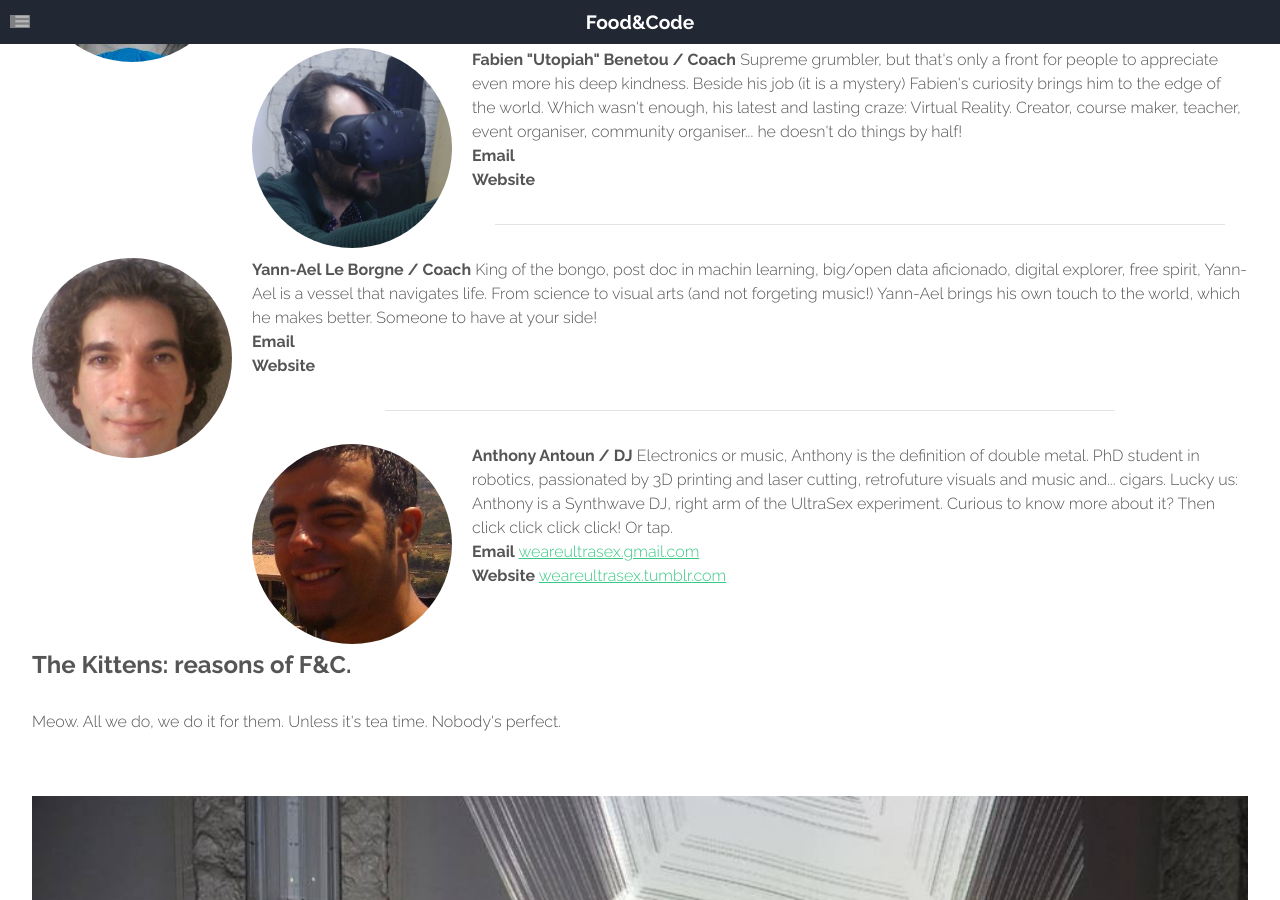
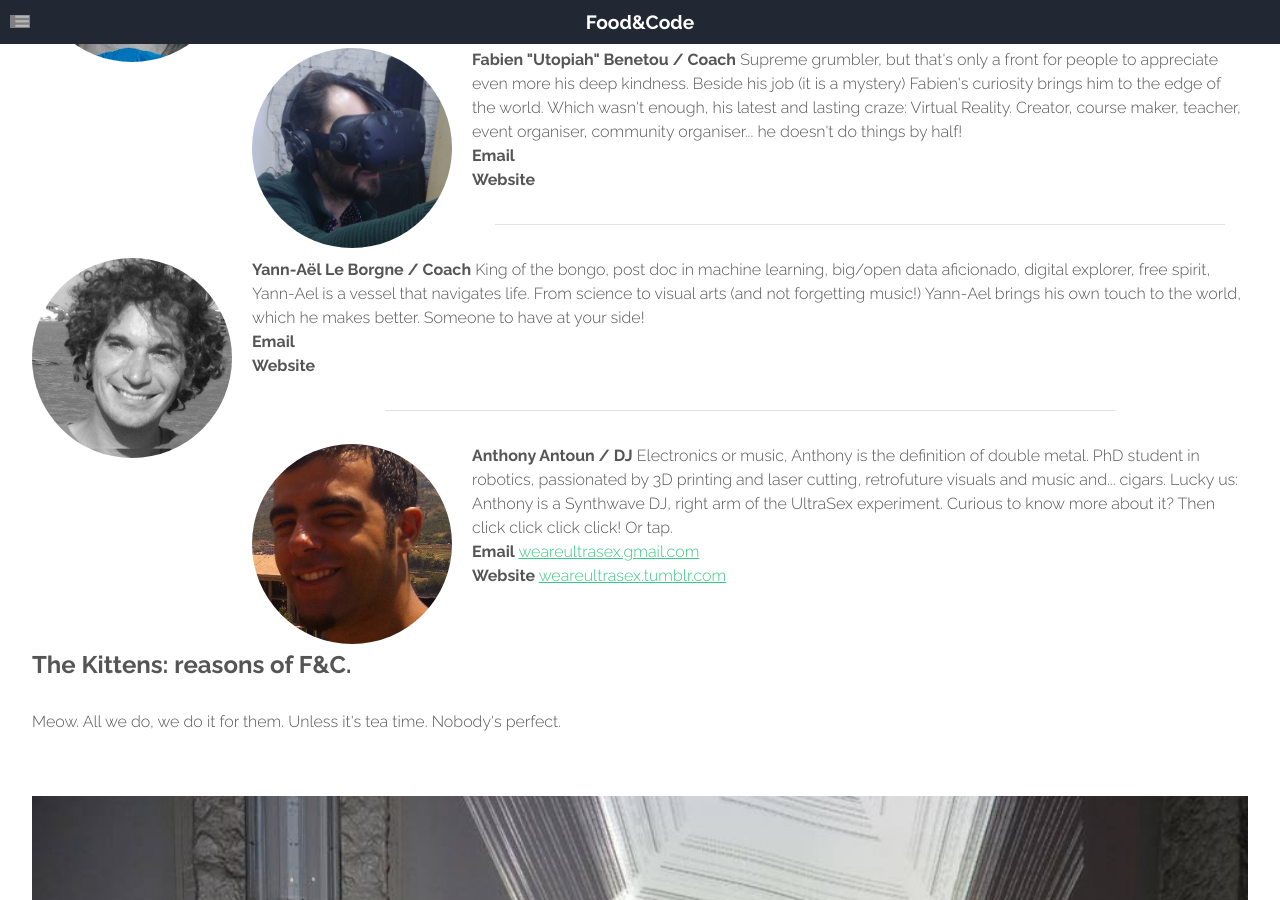
Before and after one commit to FoodAndCode/foodandcode.github.io, a Jekyll site: the page built from team.html, in a window 1280 px wide and 900 px high, scrolled down 1120 px. Built offline with Jekyll 4.4.1, drawn with Linux system fonts in a browser that asks for light colours; grey boxes are pictures that could not be loaded.

Commit message:
Yann update

```diff
--- a/team.html
+++ b/team.html
@@ -84,7 +84,7 @@ layout: main
 
                     <p class="memberText">
                     <div class="memberImage"><img alt="YannAel" src="assets/images/YannAel.jpg" /></div>
-                    <span id="YannAel" class="authorName">Yann-Ael Le Borgne / Coach</span> King of the bongo, post doc in machin learning, big/open data aficionado, digital explorer, free spirit, Yann-Ael is a vessel that navigates life. From science to visual arts (and not forgeting music!) Yann-Ael brings his own touch to the world, which he makes better. Someone to have at your side!<br/>
+                    <span id="YannAel" class="authorName">Yann-Aël Le Borgne / Coach</span> King of the bongo, post doc in machine learning, big/open data aficionado, digital explorer, free spirit, Yann-Ael is a vessel that navigates life. From science to visual arts (and not forgetting music!) Yann-Ael brings his own touch to the world, which he makes better. Someone to have at your side!<br/>
                     <span class="authorName">Email</span> <a href="mailto:"></a> <br/>
                     <span class="authorName">Website</span> <a href=""></a>
                     <!-- <i class="fa fa-facebook-square"></i> -->
```
Also changed, not shown: assets/images/YannAel.jpg.
